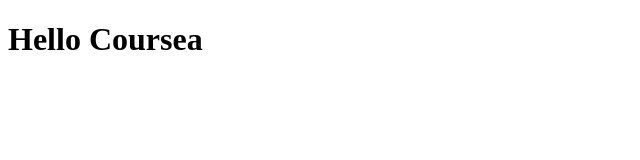
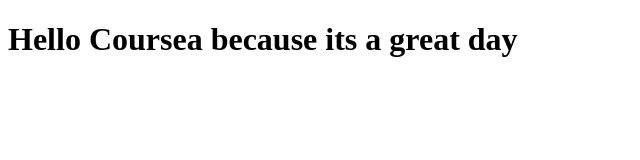
Before and after one commit to michaelkot1/coursea-test, a plain HTML site: page site/index.html in a window 1280 px wide. Shown: the whole page, without its empty margins (0-640 px from the left). Drawn offline with Linux system fonts and the light colour scheme.

Commit message:
one more time

```diff
--- a/site/index.html
+++ b/site/index.html
@@ -3,6 +3,6 @@
     <title> Bye </title>
 </head>
 <body>
-  <h1>Hello Coursea </h1>
+  <h1>Hello Coursea because its a great day</h1>
 </body>
 </html>
```
